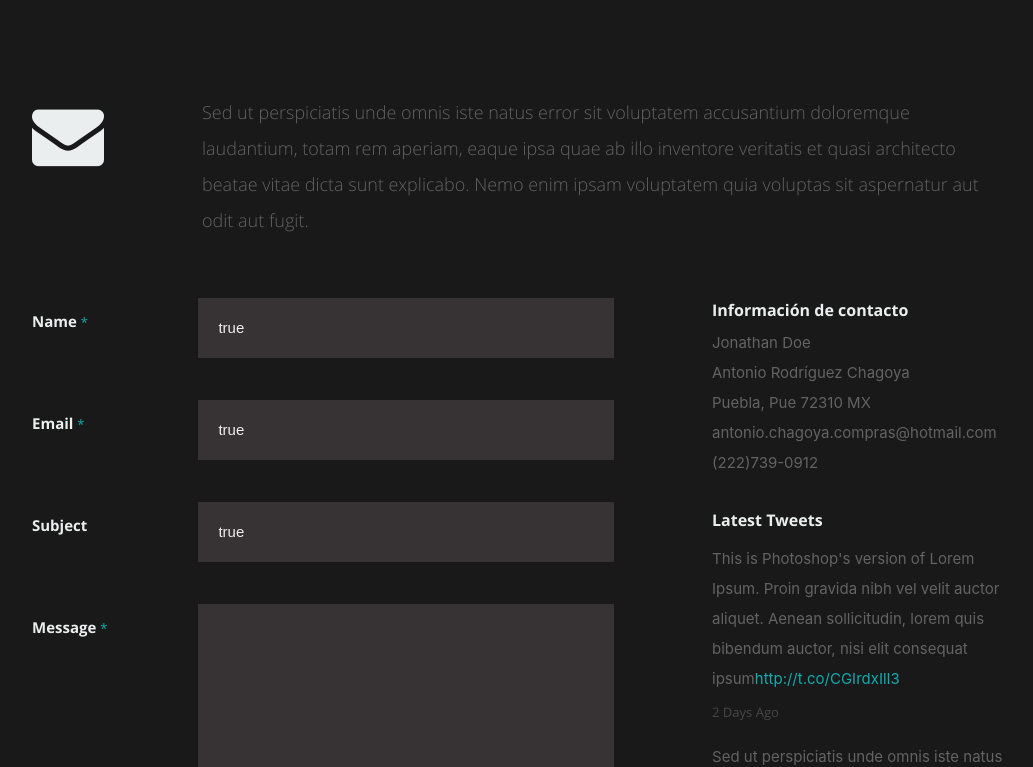
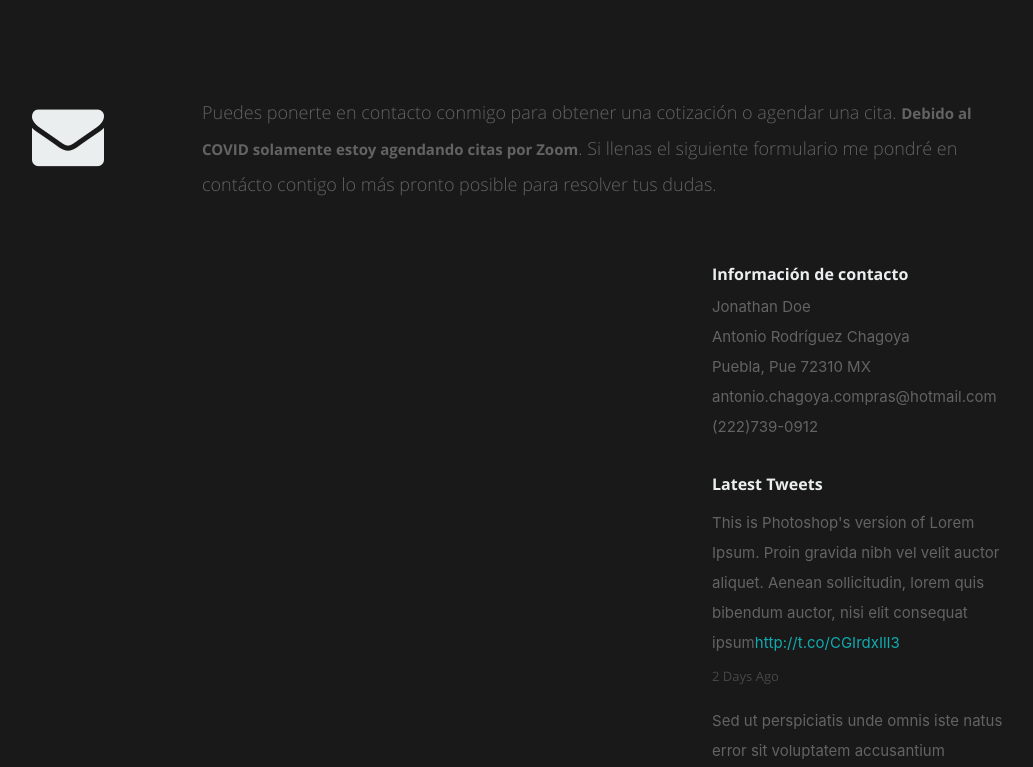
Before and after one commit to AntonioChagoya/portafolio, a React (Create React App) app: page / in a window 1280 px wide. Shown: the part 4474-5241 px from the top of the page, without its empty margins (118-1151 px from the left). Built offline with nearby package versions, Linux system fonts and the light colour scheme; the HTML template or start-up script is replaced by a standard one.

Commit message:
Agregando h ubspot y correcciones 2

```diff
--- a/src/components/contactus/contact.js
+++ b/src/components/contactus/contact.js
@@ -11,17 +11,14 @@ export default class header extends Component {
     </div>
     <div className="ten columns">
       <p className="lead">
-        Sed ut perspiciatis unde omnis iste natus error sit voluptatem
-        accusantium doloremque laudantium, totam rem aperiam, eaque ipsa quae ab
-        illo inventore veritatis et quasi architecto beatae vitae dicta sunt
-        explicabo. Nemo enim ipsam voluptatem quia voluptas sit aspernatur aut
-        odit aut fugit.
+        Puedes ponerte en contacto conmigo para obtener una cotización o agendar una cita. <b>Debido al COVID solamente estoy agendando citas por Zoom</b>. Si llenas el siguiente formulario me pondré en contácto contigo lo más pronto posible para resolver tus dudas.
       </p>
     </div>
   </div>
   <div className="row">
     <div className="eight columns">
       {/* form */}
+      {/*
       <form action method="post" id="contactForm" name="contactForm">
         <fieldset>
           <div>
@@ -77,7 +74,20 @@ export default class header extends Component {
             </span>
           </div>
         </fieldset>
-      </form>{" "}
+      </form>{" "} */}
+
+      {/* Formulario de Hubspot */}
+      <script charset="utf-8" type="text/javascript" src="//js.hsforms.net/forms/shell.js"></script>
+      <script>
+      hbspt.forms.create({`
+	    portalId: "8274838",
+      formId: "ef87ada1-440f-401c-8ba1-a869dedda1c7"
+        `});
+      </script>
+      {/* Termina formulario Hubspot*/}
+
+
+
       {/* Form End */}
       {/* contact-warning */}
       <div id="message-warning"> Error boy</div>
```
